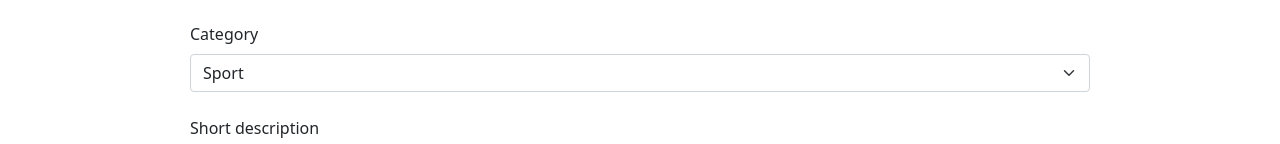
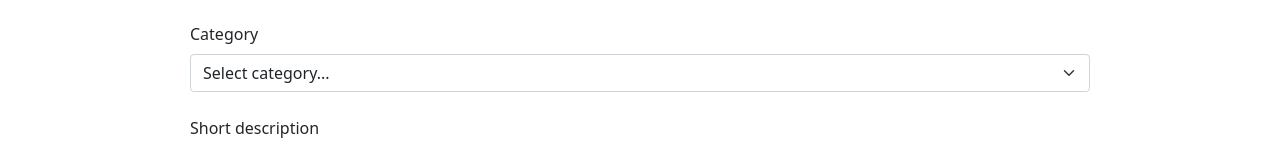
Before and after one commit to anntan2913/react-blog-app, a React (Create React App) app: page /post/edit/1 in a window 1280 px wide. Shown: the part 402-546 px from the top of the page. Built offline with nearby package versions, Linux system fonts and the light colour scheme.

Commit message:
add categories: fix addPost und editPost

```diff
--- a/src/components/features/EditPostForm.js
+++ b/src/components/features/EditPostForm.js
@@ -20,7 +20,7 @@ const EditPostForm = () => {
     else return(
         <PostForm action={handleEditPost} actionText='Edit post'
             title={postData.title} author={postData.author} publishedDate={postData.publishedDate}
-            shortDescription={postData.shortDescription} content={postData.content} category={postData.category} />
+            shortDescription={postData.shortDescription} content={postData.content} categoryId={postData.categoryId} />
     );
 };
 
--- a/src/components/features/PostForm.js
+++ b/src/components/features/PostForm.js
@@ -9,7 +9,7 @@ import { useForm } from 'react-hook-form';
 import { useSelector } from 'react-redux';
 import { getAllCategories } from '../../redux/categoriesRedux';
 
-const PostForm = ({ action, actionText, ...props }) => {
+const PostForm = ({ action, actionText, post,  ...props }) => {
 
     const categories = useSelector(getAllCategories);
 
@@ -18,7 +18,7 @@ const PostForm = ({ action, actionText, ...props }) => {
     const [publishedDate, setPublishedDate] = useState(props.publishedDate || '');
     const [shortDescription, setShortDescription] = useState(props.shortDescription || '');
     const [content, setContent] = useState(props.content || '');
-    const [category, setCategory] = useState(props.category || '');
+    const [categoryId, setCategoryId] = useState(props.post?.categoryId || '');
 
     const [contentError, setContentError] = useState(false);
     const [dateError, setDateError] = useState(false);
@@ -30,8 +30,8 @@ const PostForm = ({ action, actionText, ...props }) => {
     const handleSubmit = () => {
         setContentError(!content)
         setDateError(!publishedDate)
-        if(content && publishedDate && category) {
-          action({ title, author, publishedDate, shortDescription, content, category });
+        if(content && publishedDate) {
+          action({ title, author, publishedDate, shortDescription, content, categoryId });
         }
       };
 
@@ -67,10 +67,10 @@ const PostForm = ({ action, actionText, ...props }) => {
             <div style={{ width: '100%' }}>
                 <Form.Group className="mb-4">
                     <Form.Label>Category</Form.Label>
-                    <Form.Select value={category}  onChange={e => setCategory(e.target.value)}>
+                    <Form.Select value={categoryId}  onChange={e => setCategoryId(e.target.value)}>
                         <option>Select category...</option>
                         {categories.map(cat =>
-                        <option key={cat.id}>{cat.name}</option> )}
+                        <option key={cat.id} value={cat.id}>{cat.name}</option> )}
                     </Form.Select>
                 </Form.Group>
                 <Form.Group className="mb-4">
```
